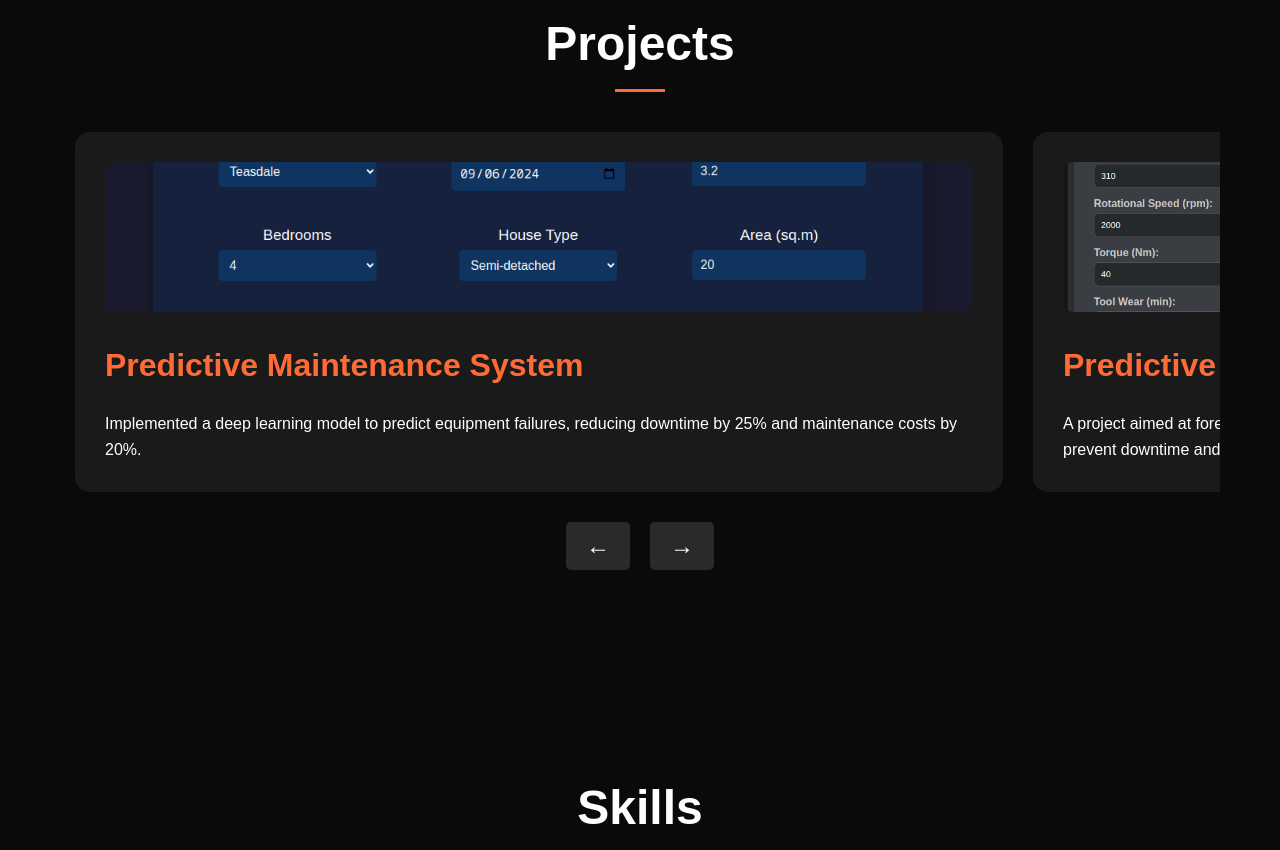
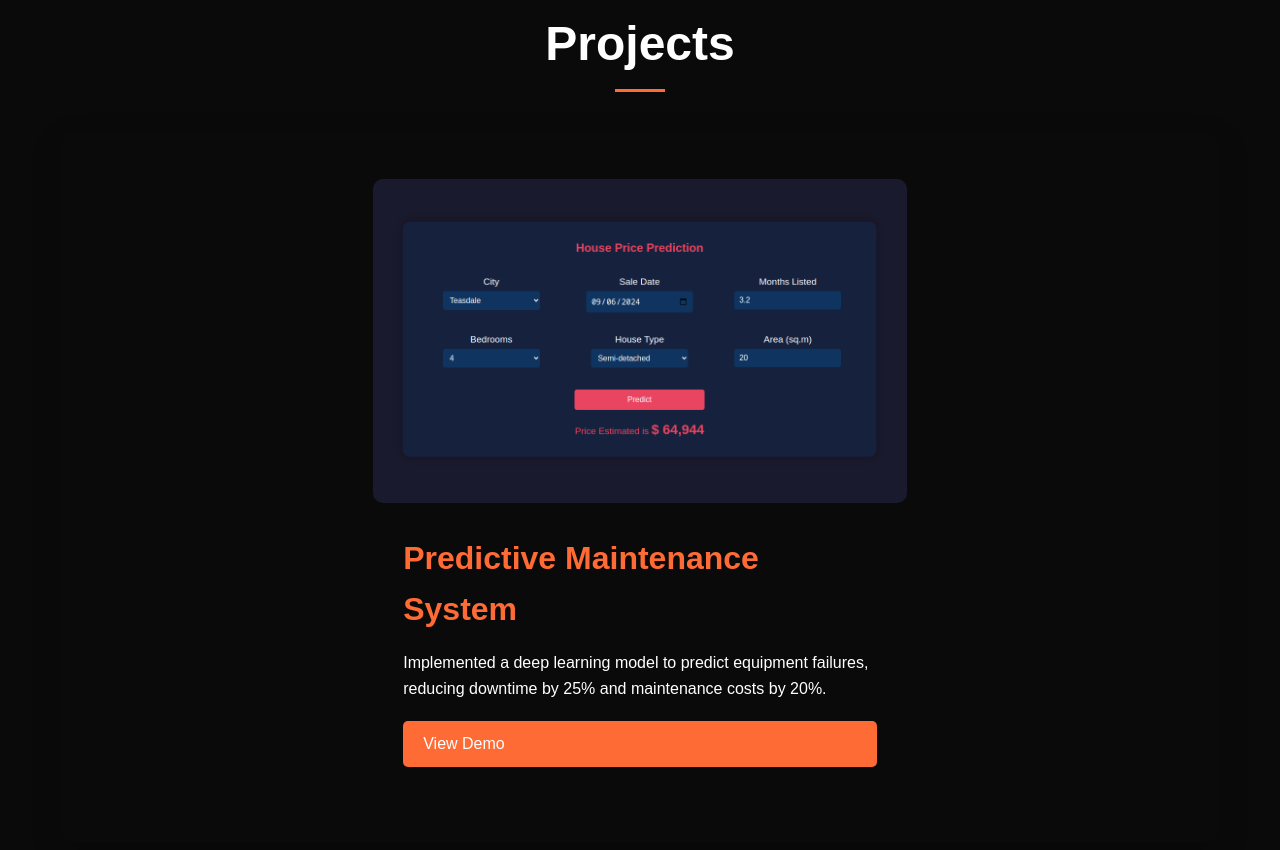
Before and after one commit to O-keita/Portfolio2024, a plain HTML site: page index.html in a window 1280 px wide. Shown: the part 920-1770 px from the top of the page. Drawn offline with Linux system fonts and the light colour scheme.

Commit message:
porfolio updated

```diff
--- a/index.html
+++ b/index.html
@@ -38,40 +38,43 @@
     <section id="projects" class="section">
         <div class="container">
             <h2>Projects</h2>
-            <div class="projects-slider">
-                <div class="projects">
-
-
-                    <div class="project">
+            <div class="project-slider">
+                <div class="project-slide">
                     <img src="images/realestate.png" alt="Predictive Maintenance System" class="project-image">
+                    <div class="project-content">
                         <h3>Predictive Maintenance System</h3>
                         <p>Implemented a deep learning model to predict equipment failures, reducing downtime by 25% and maintenance costs by 20%.</p>
+                        <a href="#" class="demo-button">View Demo</a>
                     </div>
-
-
-                    <div class="project">
+                </div>
+                <div class="project-slide">
                     <img src="images/milling.png" alt="Predictive Maintenance System" class="project-image">
+                    <div class="project-content">
                         <h3>Predictive Maintenance System</h3>
-                      <p>A project aimed at forecasting equipment or system maintenance needs using predictive modeling techniques, helping to prevent downtime and improve operational efficiency. </p>
+                        <p>A project aimed at forecasting equipment or system maintenance needs using predictive modeling techniques, helping to prevent downtime and improve operational efficiency.</p>
+                        <a href="#" class="demo-button">View Demo</a>
                     </div>
-
-                  <div class="project">
-                    <img src="images/eco.jpg" alt="Predictive Maintenance System" class="project-image">
+                </div>
+                <div class="project-slide">
+                    <img src="images/eco.jpg" alt="Sierra EcoHeat" class="project-image">
+                    <div class="project-content">
                         <h3>Sierra EcoHeat</h3>
-                    <p> A project focused on sustainable heating solutions, potentially utilizing eco-friendly technology to enhance energy efficiency and reduce environmental impact.</p>
+                        <p>A project focused on sustainable heating solutions, potentially utilizing eco-friendly technology to enhance energy efficiency and reduce environmental impact.</p>
+                        <a href="#" class="demo-button">View Demo</a>
                     </div>
-
-
-                <div class="project">
-                  <img src="images/SmartWaste.png" alt="Predictive Maintenance System" class="project-image">
+                </div>
+                <div class="project-slide">
+                    <img src="images/SmartWaste.png" alt="Smart Waste Management Project" class="project-image">
+                    <div class="project-content">
                         <h3>Smart Waste Management Project</h3>
-                  <p> A project aimed at optimizing waste management using intelligent solutions, likely involving data-driven methods to improve efficiency in waste collection and disposal.</p>
+                        <p>A project aimed at optimizing waste management using intelligent solutions, likely involving data-driven methods to improve efficiency in waste collection and disposal.</p>
+                        <a href="#" class="demo-button">View Demo</a>
                     </div>
                 </div>
             </div>
             <div class="slider-controls">
-                <button class="slider-control" id="prevProject">&#8592;</button>
-                <button class="slider-control" id="nextProject">&#8594;</button>
+                <button class="slider-control" id="prevProject" aria-label="Previous project">&#8592;</button>
+                <button class="slider-control" id="nextProject" aria-label="Next project">&#8594;</button>
             </div>
         </div>
     </section>
@@ -195,7 +198,7 @@
         document.addEventListener('DOMContentLoaded', () => {
             const header = document.querySelector('header');
             const sections = document.querySelectorAll('.section');
-            const projects = document.querySelector('.projects');
+            const projectSlides = document.querySelectorAll('.project-slide');
             const prevButton = document.getElementById('prevProject');
             const nextButton = document.getElementById('nextProject');
             let currentProject = 0;
@@ -231,20 +234,65 @@
                 });
             });
 
-            // Project slider functionality
-            function updateSlider() {
-                projects.style.transform = `translateX(-${currentProject * 90}%)`;
+            function showProject(index) {
+        projectSlides.forEach((slide, i) => {
+            if (i === index) {
+                slide.classList.add('active');
+                slide.style.opacity = 1;
+            } else {
+                slide.classList.remove('active');
+                slide.style.opacity = 0;
+            }
+        });
     }
 
-            prevButton.addEventListener('click', () => {
-                currentProject = (currentProject - 1 + 4) % 4;
-                updateSlider();
+    function nextProject() {
+        currentProject = (currentProject + 1) % projectSlides.length;
+        showProject(currentProject);
+    }
+
+    function prevProject() {
+        currentProject = (currentProject - 1 + projectSlides.length) % projectSlides.length;
+        showProject(currentProject);
+    }
+
+    prevButton.addEventListener('click', prevProject);
+    nextButton.addEventListener('click', nextProject);
+
+    // Show the first project initially
+    showProject(currentProject);
+
+    // Keyboard navigation
+    document.addEventListener('keydown', (e) => {
+        if (e.key === 'ArrowLeft') prevProject();
+        if (e.key === 'ArrowRight') nextProject();
     });
 
-            nextButton.addEventListener('click', () => {
-                currentProject = (currentProject + 1) % 4;
-                updateSlider();
+    // Touch swipe functionality
+    let touchStartX = 0;
+    let touchEndX = 0;
+
+    document.addEventListener('touchstart', (e) => {
+        touchStartX = e.changedTouches[0].screenX;
     });
+
+    document.addEventListener('touchend', (e) => {
+        touchEndX = e.changedTouches[0].screenX;
+        handleSwipe();
+    });
+
+    function handleSwipe() {
+        if (touchStartX - touchEndX > 50) {
+            nextProject();
+        }
+        if (touchEndX - touchStartX > 50) {
+            prevProject();
+        }
+    }
+
+    // Optional: Auto-advance the slider every 5 seconds
+    setInterval(nextProject, 10000);
+
             });
     </script>
 </body>
--- a/style.css
+++ b/style.css
@@ -139,6 +139,7 @@ nav a:hover::after {
   animation-delay: 4s;
 }
 .section {
+  width: 100%;
   padding: 100px 0;
   opacity: 0;
   transform: translateY(50px);
@@ -164,46 +165,75 @@ nav a:hover::after {
   height: 3px;
   background-color: var(--accent-color);
 }
-.projects-slider {
-  width: 100%;
+.project-slider {
+    display: flex;
     position: relative;
     overflow: hidden;
+    border-radius: 15px;
+    box-shadow: 0 10px 30px rgba(0, 0, 0, 0.2);
 }
-.projects {
 
+.project-slide {
+    display:none;
+    width: 100%;
+    align-items: center;
+    justify-content: center;
+    padding: 4%;
+
+    transition: opacity 0.5s ease;
+}
+
+.project-slide.active {
     display: flex;
-  transition: transform 0.5s ease;
+    flex-direction: column;
 }
-.project {
 
-  flex: 0 0 80%;
-  background-color: var(--secondary-color);
-  border-radius: 15px;
+.project-image {
+  border-radius: 10px;
+    width: 100%;
+    height: 300px;
+
+    flex: 1;
+}
+
+.project-content {
     padding: 30px;
-  margin: 0 15px;
-  transition: transform 0.3s ease, box-shadow 0.3s ease;
+    width: 100%;
 }
-.project:hover {
-  transform: translateY(-5px);
-  box-shadow: 0 15px 30px rgba(0, 0, 0, 0.3);
-}
-.project h3 {
+
+.project-content h3 {
     font-size: 2rem;
-  margin-bottom: 20px;
+    margin-bottom: 15px;
     color: var(--accent-color);
 }
-.project-image {
-  width: 100%;
-  height: 150px;
-  object-fit: cover;
-  border-radius: 10px;
+
+.project-content p {
     margin-bottom: 20px;
+    line-height: 1.6;
 }
+
+.demo-button {
+    display: inline-block;
+    padding: 10px 20px;
+    background-color: var(--accent-color);
+    color: var(--text-color);
+    text-decoration: none;
+    border-radius: 5px;
+    transition: background-color 0.3s ease, transform 0.3s ease;
+}
+
+.demo-button:hover {
+    background-color: var(--text-color);
+    color: var(--accent-color);
+    transform: translateY(-3px);
+}
+
 .slider-controls {
     display: flex;
     justify-content: center;
-  margin-top: 30px;
+    margin-top: 20px;
 }
+
 .slider-control {
     background-color: var(--tertiary-color);
     border: none;
@@ -213,10 +243,40 @@ nav a:hover::after {
     margin: 0 10px;
     border-radius: 5px;
     cursor: pointer;
-  transition: background-color 0.3s ease;
+    transition: background-color 0.3s ease, transform 0.3s ease;
 }
+
 .slider-control:hover {
     background-color: var(--accent-color);
+    transform: translateY(-3px);
+}
+
+@media (min-width: 768px) {
+    .project-slide {
+        flex-direction: row;
+    }
+
+    .project-image {
+        width: 50%;
+        height: 400px;
+    }
+
+    .project-content {
+        width: 50%;
+        display: flex;
+        flex-direction: column;
+        justify-content: center;
+    }
+}
+
+@media (max-width: 767px) {
+    .project-image {
+        height: 200px;
+    }
+
+    .project-content h3 {
+        font-size: 1.5rem;
+    }
 }
 .skills {
   display: flex;
```
Lines whose indentation alone changed are shown as unchanged.
